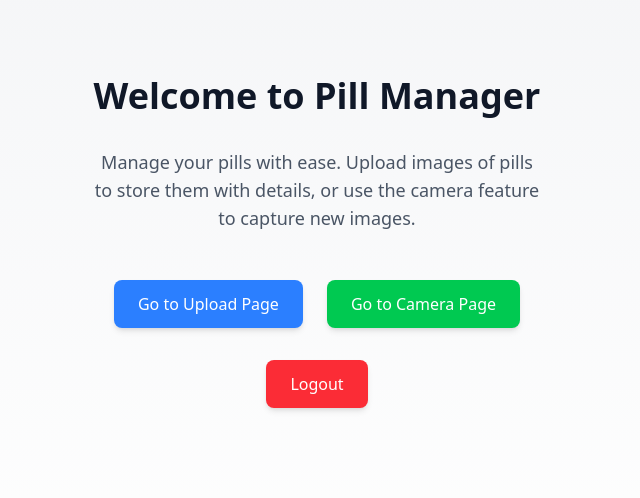
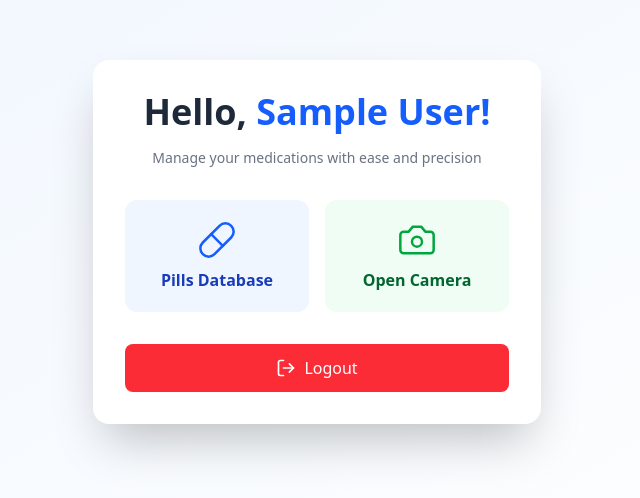
Before and after one commit to EthanSantos/PharmaScan, a React (Vite) app in the folder frontend/: page /home in a window 1280 px wide. Shown: the part 158-656 px from the top of the page, without its empty margins (323-963 px from the left). Built offline with nearby package versions, Linux system fonts and the light colour scheme; no server answers; sample sign-in values are in the browser's storage.

Commit message:
modified s3 upload handling

```diff
--- a/frontend/src/pages/Home.jsx
+++ b/frontend/src/pages/Home.jsx
@@ -1,46 +1,86 @@
-import React from "react";
+import React, { useEffect, useState } from "react";
 import { Link, useNavigate } from "react-router-dom";
 import { getAuth, signOut } from "firebase/auth";
+import { PillIcon, CameraIcon, LogOutIcon } from "lucide-react";
 
 const HomePage = () => {
+    const [userName, setUserName] = useState("");
     const navigate = useNavigate();
+
+    useEffect(() => {
+        const auth = getAuth();
+        const user = auth.currentUser;
+        if (user) {
+            setUserName(user.displayName || user.email?.split('@')[0] || "User");
+        }
+    }, []);
 
     const handleLogout = async () => {
         const auth = getAuth();
         try {
-            await signOut(auth); // Sign out the user
-            navigate("/signin"); // Redirect to the sign-in page after logout
+            await signOut(auth);
+            navigate("/signin");
         } catch (error) {
             console.error("Error logging out:", error);
         }
     };
 
     return (
-        <div className="min-h-screen bg-gradient-to-b from-gray-100 to-white flex flex-col items-center justify-center px-4">
-            <h1 className="text-4xl font-bold text-gray-900 mb-8">Welcome to Pill Manager</h1>
-            <p className="text-lg text-gray-600 mb-12 text-center max-w-md">
-                Manage your pills with ease. Upload images of pills to store them with details, or use the camera feature to capture new images.
+        <div className="min-h-screen bg-gradient-to-br from-blue-50 to-white flex flex-col items-center justify-center p-6">
+            <div className="w-full max-w-md bg-white rounded-2xl shadow-2xl p-8 space-y-8">
+                {/* Greeting Section */}
+                <div className="text-center">
+                    <h1 className="text-4xl font-bold text-gray-800 mb-4">
+                        Hello, <span className="text-blue-600">{userName}!</span>
+                    </h1>
+                    <p className="text-gray-500 text-sm">
+                        Manage your medications with ease and precision
                     </p>
-            <div className="flex space-x-6 mb-8">
+                </div>
+
+                {/* Action Buttons */}
+                <div className="grid grid-cols-2 gap-4">
                     <Link
                         to="/upload"
-                    className="bg-blue-500 text-white py-3 px-6 rounded-lg font-medium hover:bg-blue-600 focus:outline-none focus:ring-2 focus:ring-blue-400 focus:ring-offset-2 transition duration-150 ease-in-out shadow-md"
+                        className="flex flex-col items-center justify-center p-5 bg-blue-50 hover:bg-blue-100 rounded-xl transition-all group"
                     >
-                    Go to Upload Page
+                        <PillIcon
+                            className="w-10 h-10 text-blue-600 mb-2 group-hover:scale-110 transition-transform"
+                            strokeWidth={1.5}
+                        />
+                        <span className="text-blue-800 font-semibold">
+                            Pills Database
+                        </span>
                     </Link>
+
                     <Link
                         to="/camera"
-                    className="bg-green-500 text-white py-3 px-6 rounded-lg font-medium hover:bg-green-600 focus:outline-none focus:ring-2 focus:ring-green-400 focus:ring-offset-2 transition duration-150 ease-in-out shadow-md"
+                        className="flex flex-col items-center justify-center p-5 bg-green-50 hover:bg-green-100 rounded-xl transition-all group"
                     >
-                    Go to Camera Page
+                        <CameraIcon
+                            className="w-10 h-10 text-green-600 mb-2 group-hover:scale-110 transition-transform"
+                            strokeWidth={1.5}
+                        />
+                        <span className="text-green-800 font-semibold">
+                            Open Camera
+                        </span>
                     </Link>
                 </div>
+
+                {/* Logout Button */}
+                <div className="text-center">
                     <button
                         onClick={handleLogout}
-                className="bg-red-500 text-white py-3 px-6 rounded-lg font-medium hover:bg-red-600 focus:outline-none focus:ring-2 focus:ring-red-400 focus:ring-offset-2 transition duration-150 ease-in-out shadow-md"
+                        className="flex items-center justify-center w-full py-3 bg-red-500 text-white rounded-lg hover:bg-red-600 transition-colors group"
                     >
+                        <LogOutIcon
+                            className="w-5 h-5 mr-2 group-hover:-translate-x-1 transition-transform"
+                            strokeWidth={2}
+                        />
                         Logout
                     </button>
+                </div>
+            </div>
         </div>
     );
 };
```
Also changed, not shown: 1 other file (tests, documents, lock files or other folders). Lines whose indentation alone changed are shown as unchanged.
